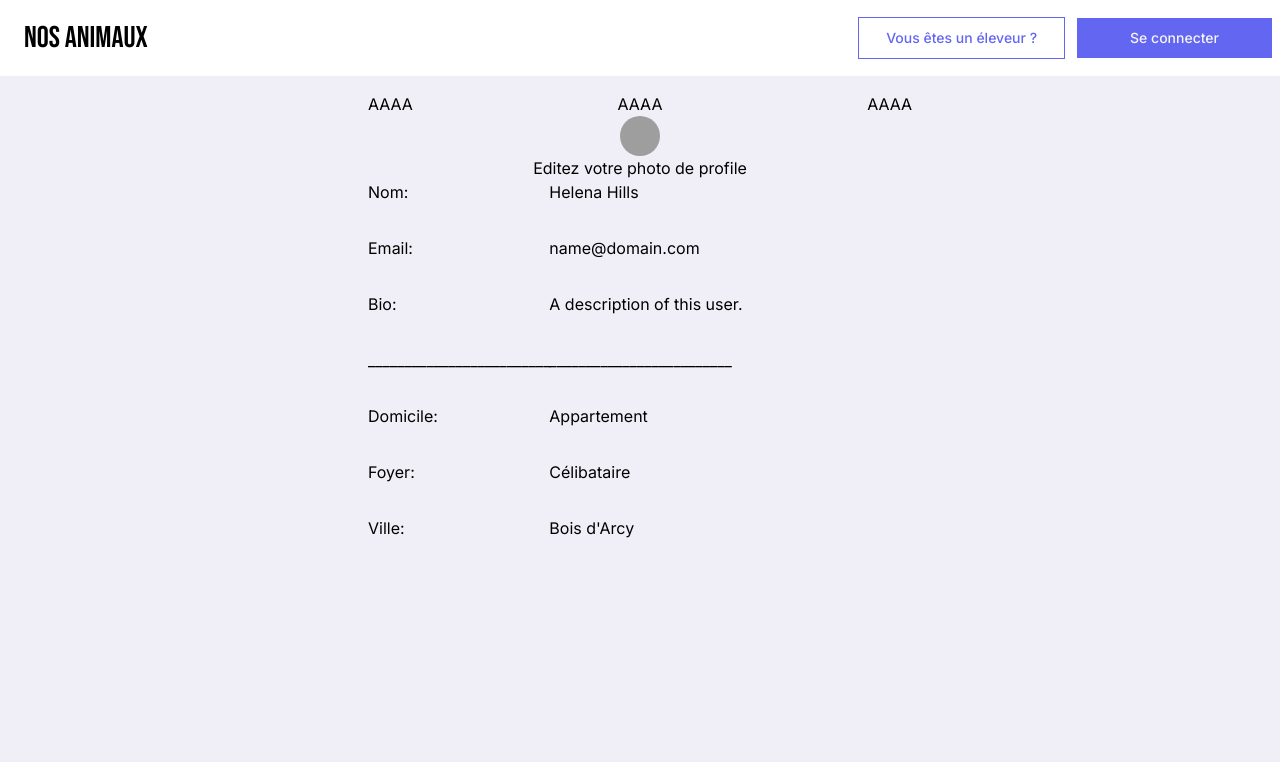
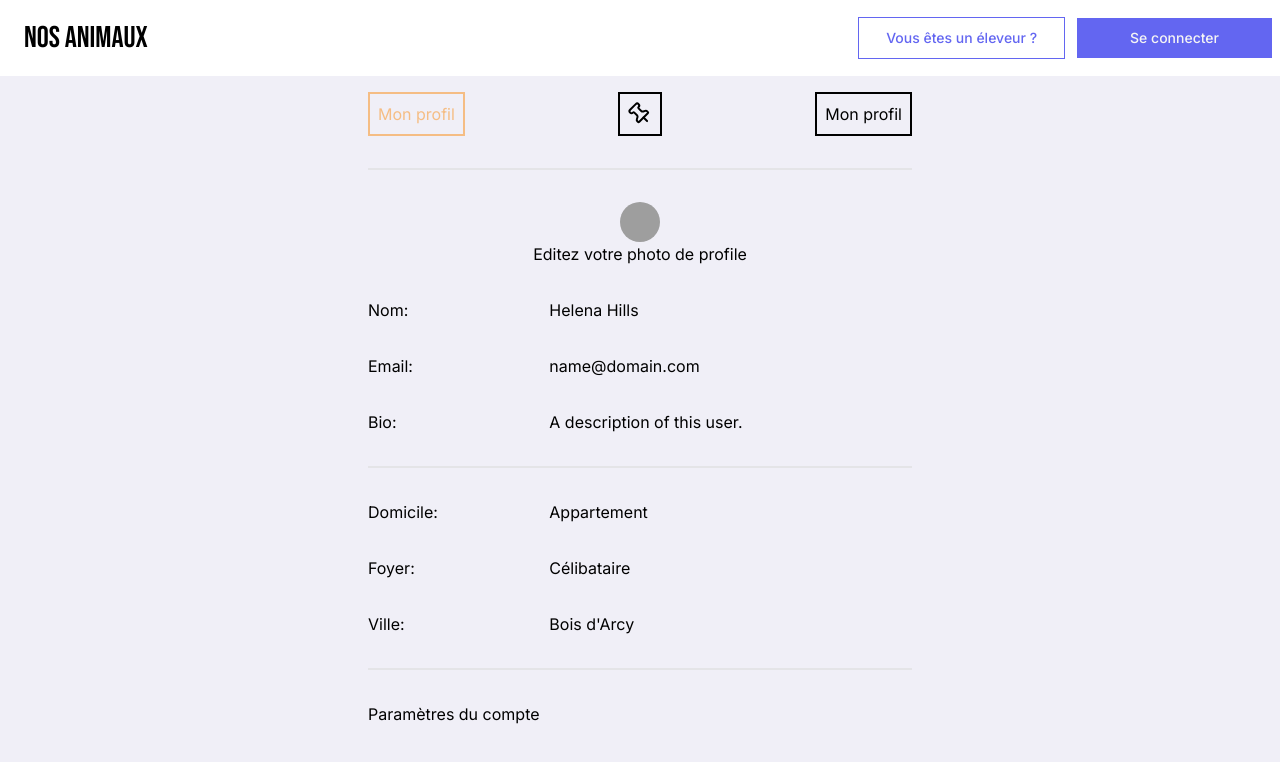
Before and after one commit to EmyLD/pets-app, a Next.js app: page /profil in a window 1280 px wide. Shown: the top 762 px of the page. Built offline with nearby package versions, Linux system fonts and the light colour scheme; no server answers; grey boxes are pictures that could not be loaded.

Commit message:
je vais récupérer la typo (profil)

```diff
--- a/app/globals.css
+++ b/app/globals.css
@@ -1,11 +1,18 @@
 @tailwind base;
 @tailwind components;
 @tailwind utilities;
+
+:root {
+  --secondary: 30 85% 74%;
+  --caca: 30 85% 74%;
+}
+
 
 @layer base {
   * {
     @apply border-border;
   }
+
   body {
     @apply bg-background text-foreground;
   }
--- a/components/userProfil.tsx
+++ b/components/userProfil.tsx
@@ -2,7 +2,7 @@
 "use client"
 import { useState, useEffect } from 'react';
 import { Avatar, AvatarFallback, AvatarImage } from "@/components/ui/avatar"
-import { Icon } from 'lucide-react';
+import { Pin } from 'lucide-react';
 
 
 
@@ -65,10 +65,10 @@ export default function UserProfile() {
 
 
         <div className="p-4 max-w-xl mx-auto grid grid-cols-12">
-            <div className='flex justify-between col-span-12'>
-                <button>AAAA</button>
-                <button>AAAA</button>
-                <button>AAAA</button>
+            <div className='flex justify-between col-span-12 border-b-2 mb-8 pb-8 border-zinc-200'>
+                <button className='border-profil border-secondary border-2 text-secondary p-2'>Mon profil</button>
+                <button className='border-2 p-2'><Pin className='-rotate-45' /></button>
+                <button className='border-2 p-2'>Mon profil</button>
             </div>
             <div className='col-span-12'>
                 <div className='flex grid justify-center'>
@@ -78,29 +78,28 @@ export default function UserProfile() {
                     </Avatar>
                 </div>
                 <div className='flex justify-center'>
-                    <button>Editez votre photo de profile</button>
+                    <button className='pb-8'>Editez votre photo de profile</button>
                 </div>
 
                 <div className='grid grid-cols-12'>
                     <div className='col-span-4'>
                         <div className='pb-8'>Nom:</div>
                         <div className='pb-8'>Email:</div>
-                        <div className='pb-8'>Bio:</div>
-                        <div className='pb-8'>_________________________</div>
-                        <div className='pb-8'>Domicile:</div>
+                        <div className='pb-8 border-b-2 border-zinc-200'>Bio:</div>
+                        <div className='pb-8 pt-8'>Domicile:</div>
                         <div className='pb-8'>Foyer:</div>
-                        <div className='pb-8'>Ville:</div>
+                        <div className='pb-8 border-b-2 border-zinc-200'>Ville:</div>
                     </div>
                     <div className='col-span-8'>
                         <div className='pb-8'>Helena Hills</div>
                         <div className='pb-8'>name@domain.com</div>
-                        <div className='pb-8'>A description of this user.</div>
-                        <div className='pb-8'>_________________________</div>
-                        <div className='pb-8'>Appartement</div>
+                        <div className='pb-8 border-b-2 border-zinc-200'>A description of this user.</div>
+                        <div className='pb-8 pt-8'>Appartement</div>
                         <div className='pb-8'>Célibataire</div>
-                        <div className='pb-8'>Bois d'Arcy</div>
+                        <div className='pb-8 border-b-2 border-zinc-200'>Bois d'Arcy</div>
                     </div>
                 </div>
+                <p className='pt-8'>Paramètres du compte</p>
 
 
 
```
Also changed, not shown: 1 other file (tests, documents, lock files or other folders).
